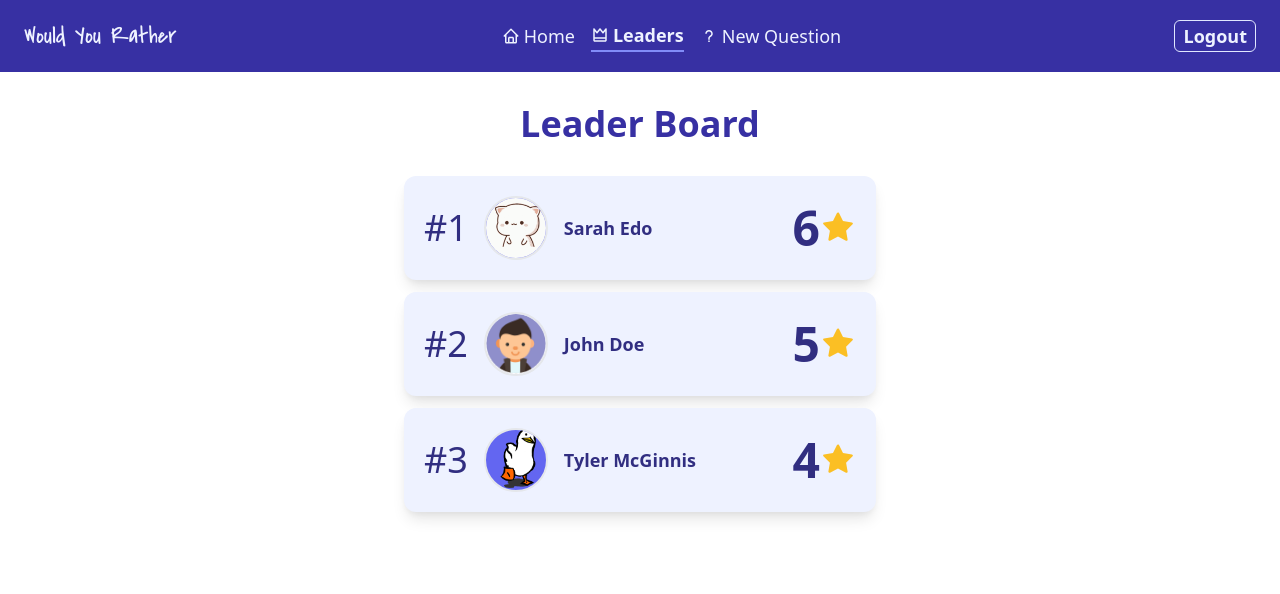
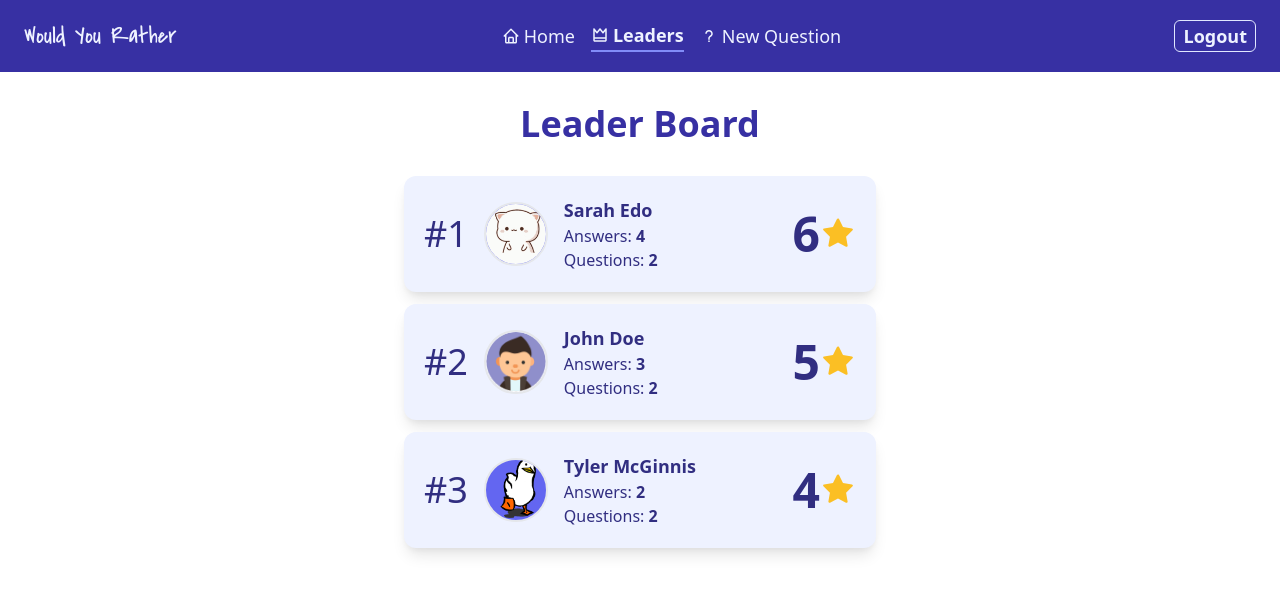
Before and after one commit to dacitto/Would-You-Rather, a React (Create React App) app: page /leaders in a window 1280 px wide. Shown: the top 594 px of the page. Built offline with nearby package versions, Linux system fonts and the light colour scheme; sample sign-in values are in the browser's storage.

Commit message:
refactor: add question and answers number to leaderboard

```diff
--- /dev/null
+++ b/src/components/Leaders/Leader.js
@@ -0,0 +1,38 @@
+import React from "react";
+import { AiFillStar } from "react-icons/ai";
+
+const Leader = ({ user, rank }) => {
+  const answers = Object.keys(user.answers).length;
+  const questions = user.questions.length;
+  return (
+    <li
+      key={user.id}
+      className="flex px-5 p-5 gap-4 items-center bg-indigo-50 rounded-xl shadow-lg text-indigo-900"
+    >
+      <h2 className="items-center text-4xl">#{rank}</h2>
+
+      <img
+        src={user.avatarURL ? "./profiles/" + user.avatarURL : "nothing"}
+        alt="profile"
+        className=" object-cover h-16 w-16 border-2 rounded-full bg-indigo-500"
+      ></img>
+      <div>
+        <h1 className="text-lg font-bold">{user.name}</h1>
+        <h2 className="">
+          Answers: <b>{answers}</b>
+        </h2>
+        <h2 className="">
+          Questions: <b>{questions}</b>
+        </h2>
+      </div>
+      <div className="flex ml-auto  items-center">
+        <h2 className="font-bold capitalize text-5xl">
+          {answers + questions}{" "}
+        </h2>
+        <AiFillStar className="text-yellow-400 text-4xl " />
+      </div>
+    </li>
+  );
+};
+
+export default Leader;
--- a/src/pages/Leaders.js
+++ b/src/pages/Leaders.js
@@ -1,10 +1,10 @@
 import React from "react";
 import { useSelector } from "react-redux";
-import { AiFillStar } from "react-icons/ai";
+import Leader from "../components/Leaders/Leader";
 
 const Leaders = () => {
   const users = useSelector((state) => state.users);
-  let placement = 1;
+  let rank = 1;
   return (
     <main className="bg-white">
       <div className="container max-w-lg mx-auto p-5">
@@ -22,28 +22,7 @@ const Leaders = () => {
               return user2Points - user1Points;
             })
             .map((user) => (
-              <li
-                key={user.id}
-                className="flex px-5 p-5 gap-4 items-center bg-indigo-50 rounded-xl shadow-lg text-indigo-900"
-              >
-                <h2 className="items-center text-4xl">#{placement++}</h2>
-
-                <img
-                  src={
-                    user.avatarURL ? "./profiles/" + user.avatarURL : "nothing"
-                  }
-                  alt="profile"
-                  className=" object-cover h-16 w-16 border-2 rounded-full bg-indigo-500"
-                ></img>
-
-                <h1 className="text-lg font-bold">{user.name}</h1>
-                <div className="flex ml-auto  items-center">
-                  <h2 className="font-bold capitalize text-5xl">
-                    {Object.keys(user.answers).length + user.questions.length}{" "}
-                  </h2>
-                  <AiFillStar className="text-yellow-400 text-4xl " />
-                </div>
-              </li>
+              <Leader user={user} rank={rank++} />
             ))}
         </ul>
       </div>
```
